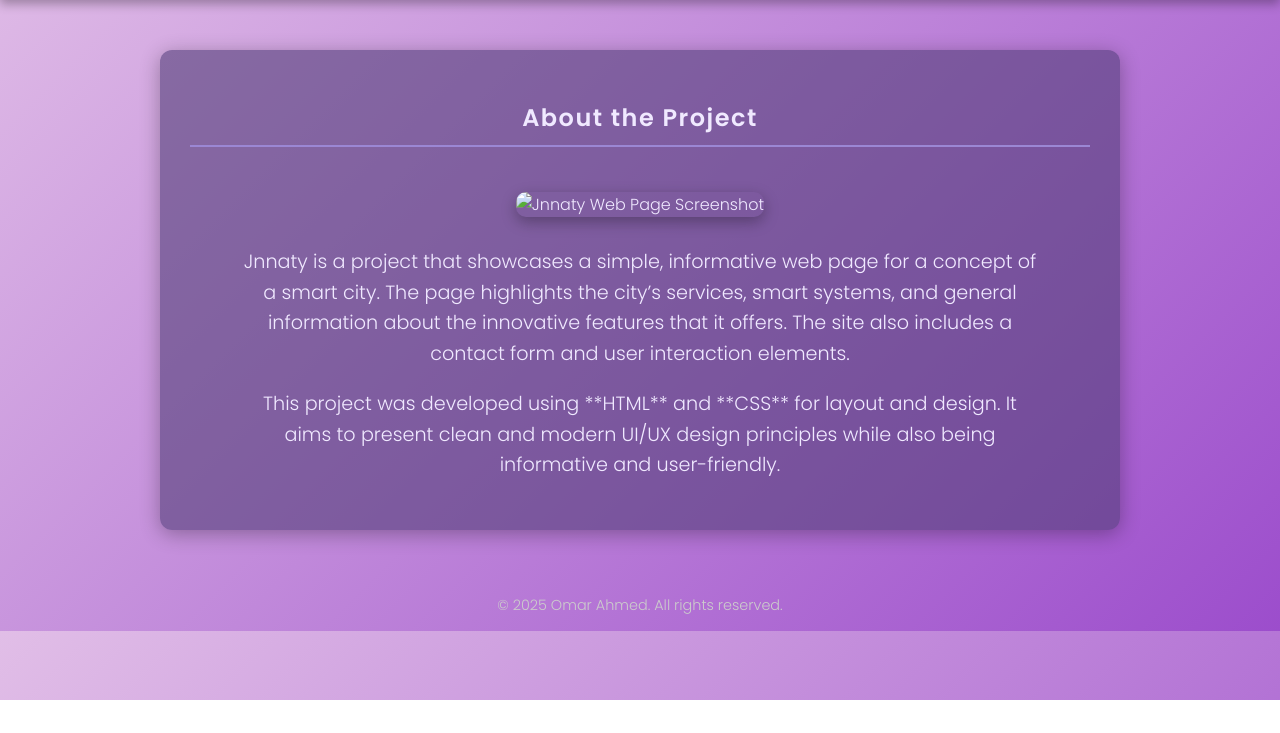
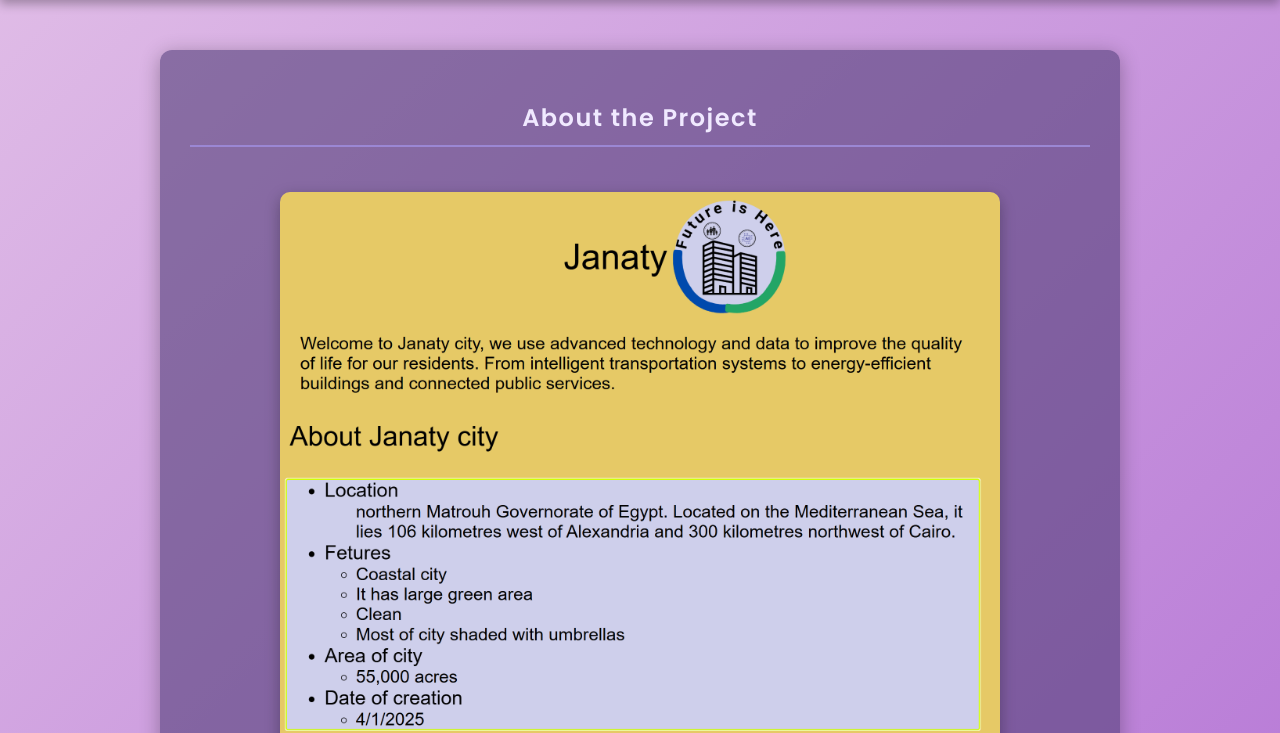
Before and after one commit to Omar-270/my-portfolio, a plain HTML site: page index3.html in a window 1280 px wide. Shown: the part 100-833 px from the top of the page. Before the commit the page ends 800 px from the top, so only its background shows below. Drawn offline with Linux system fonts and the light colour scheme.

Commit message:
Update index3.html

```diff
--- a/index3.html
+++ b/index3.html
@@ -93,7 +93,7 @@
 
     <!-- Image of the app -->
     <div class="app-image">
-      <img src="your-image-path-here.png" alt="Jnnaty Web Page Screenshot" />
+      <img src="image/screenshot of the webpage.png" alt="Jnnaty Web Page Screenshot" />
     </div>
 
     <!-- Description of the project -->
@@ -112,4 +112,5 @@
   </footer>
 
 </body>
+
 </html>
```
